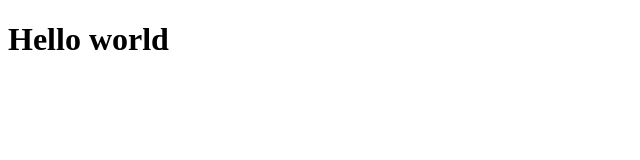
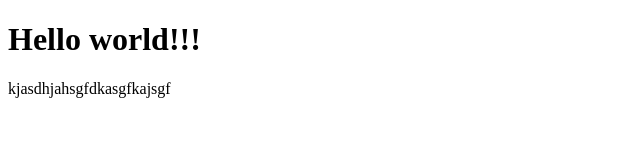
Before and after one commit to mmatyj/gitlearning, a plain HTML site: page index.html in a window 1280 px wide. Shown: the whole page, without its empty margins (0-640 px from the left). Drawn offline with Linux system fonts and the light colour scheme.

Commit message:
Add paragraph

```diff
--- a/index.html
+++ b/index.html
@@ -9,8 +9,8 @@
 </head>
 
 <body>
-    <h1>Hello world</h1>
-
+    <h1>Hello world!!!</h1>
+    <p>kjasdhjahsgfdkasgfkajsgf</p>
 </body>
 
 </html>
```
